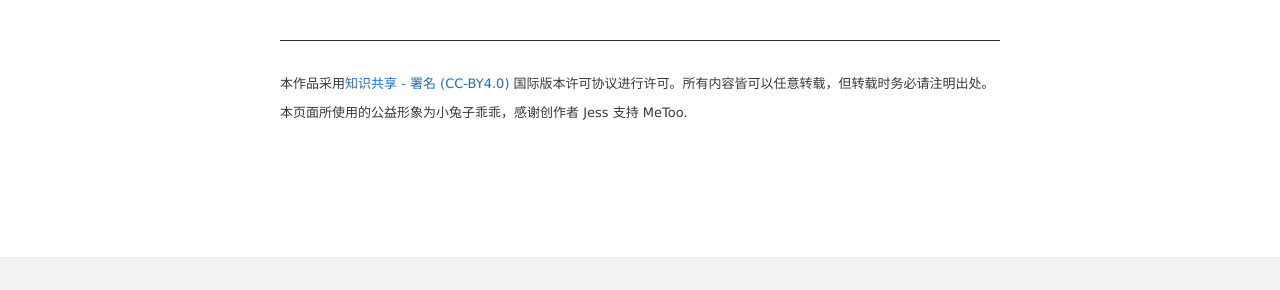
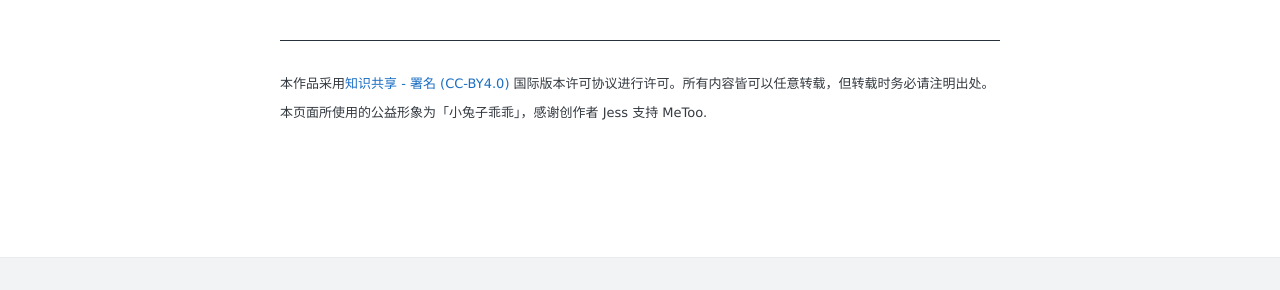
Before and after one commit to NGOMeToo/NGOMeToo.github.io, a Jekyll site: the page built from 2018-07-28-Zhang-Wen.md, in a window 1280 px wide. Shown: the part 429-719 px from the top of the page. Built offline with Jekyll 4.4.1, drawn with Linux system fonts in a browser that asks for light colours; comment, search, counter and statistics services are not loaded.

Commit message:
「」执念

```diff
--- a/_layouts/post.html
+++ b/_layouts/post.html
@@ -37,7 +37,7 @@ layout: default
   <font size=2px>
     本作品采用<a href="https://creativecommons.org/licenses/by/4.0/">知识共享-署名(CC-BY4.0)</a>国际版本许可协议进行许可。所有内容皆可以任意转载，但转载时务必请注明出处。
     <br>
-    本页面所使用的公益形象为小兔子乖乖，感谢创作者 Jess 支持 MeToo.
+    本页面所使用的公益形象为「小兔子乖乖」，感谢创作者 Jess 支持 MeToo.
   </font>
 
   <script> pangu.spacingPage(); </script>
```
